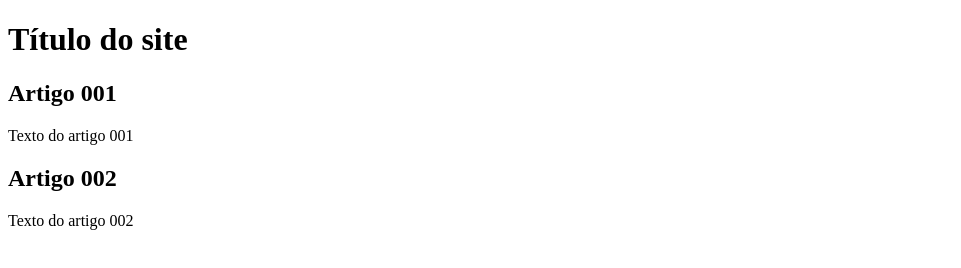
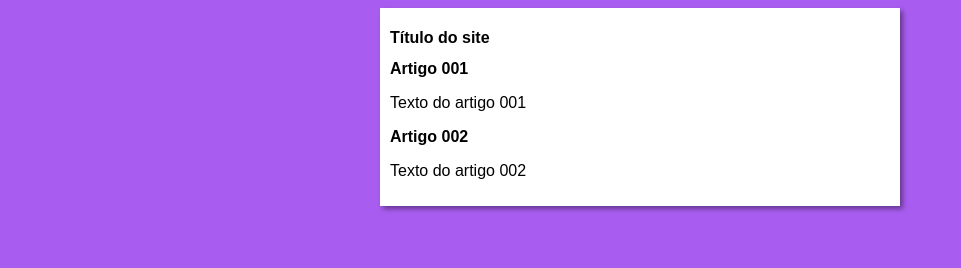
Before and after one commit to Capulleto/projeto-site, a plain HTML site: page index.html in a window 1280 px wide. Shown: the whole page, without its empty margins (0-961 px from the left). Drawn offline with Linux system fonts and the light colour scheme.

Commit message:
iniciei o design

```diff
--- /dev/null
+++ b/estilos/style.css
@@ -0,0 +1,18 @@
+* {
+
+    font-family: Arial, Helvetica, sans-serif;
+    font-size: 16px;
+
+}
+
+body {
+    background-color: rgb(169, 93, 240);
+}
+
+main {
+    background-color: white;
+    width: 500px;
+    margin: auto;
+    padding: 10px;
+    box-shadow: 3px 3px 5px rgba(0, 0, 0, 0.408);
+}
--- a/index.html
+++ b/index.html
@@ -5,6 +5,7 @@
     <meta http-equiv="X-UA-Compatible" content="IE=edge">
     <meta name="viewport" content="width=device-width, initial-scale=1.0">
     <title>Título do site</title>
+    <link rel="stylesheet" href="estilos/style.css">
 </head>
 <body>
     <main>
```
